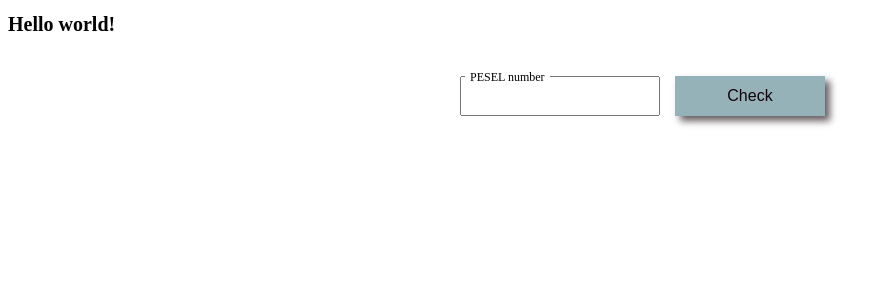
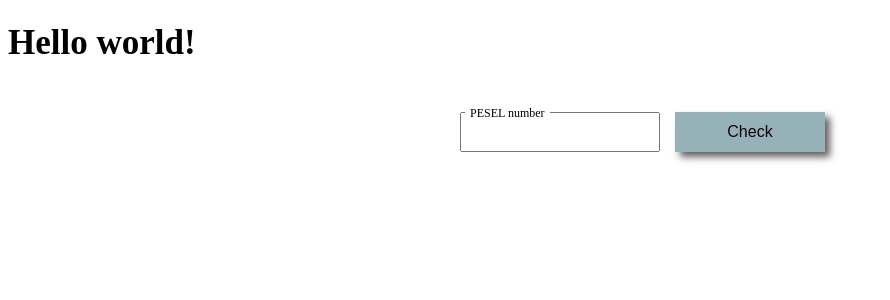
Before and after one commit to DarekMazur/pesel_veryfication, a React (Vite) app: page / in a window 1280 px wide. Shown: the top 300 px of the page, without its empty margins (0-890 px from the left). Built offline with nearby package versions, Linux system fonts and the light colour scheme.

Commit message:
Style header font

```diff
--- a/src/App.jsx
+++ b/src/App.jsx
@@ -10,6 +10,7 @@ import {Result} from "./components/Result/Result.styles.js";
 import {ThemeProvider} from "styled-components";
 import {theme} from "./utils/themes/theme.js";
 import {GlobalStyle} from "./styles/globalStyle.js";
+import {H1} from "./components/H1/H1.styles.js";
 
 const App = () => {
   const initialState = {
@@ -34,7 +35,7 @@ const App = () => {
   return (
     <ThemeProvider theme={theme}>
       <GlobalStyle />
-      <h1>Hello world!</h1>
+      <H1>Hello world!</H1>
       <Wrapper>
         <Form onSubmit={handleSubmit}>
           <FormField onChange={handleInputChange} name='pesel' id='pesel' label='PESEL number' value={pesel} />
--- /dev/null
+++ b/src/components/H1/H1.styles.js
@@ -0,0 +1,6 @@
+import styled from "styled-components";
+
+export const H1 = styled.h1`
+	font-size: ${({theme}) => theme.fontSize.xl};
+	font-weight: ${({theme}) => theme.fontWeight.fat};
+`
--- a/src/utils/themes/theme.js
+++ b/src/utils/themes/theme.js
@@ -10,6 +10,7 @@ export const theme = {
 	},
 
 	fontSize: {
+		xl: '3.5rem',
 		l: '1.8rem',
 		m: '1.6rem',
 		s: '1.4rem',
```
